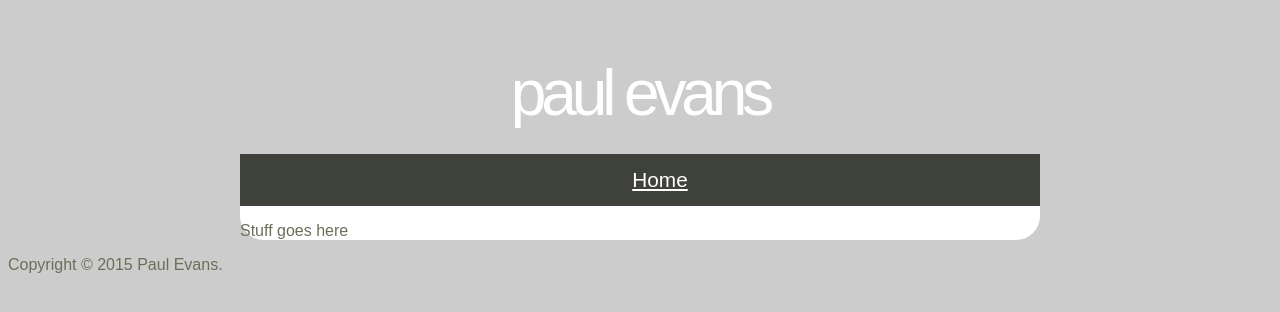
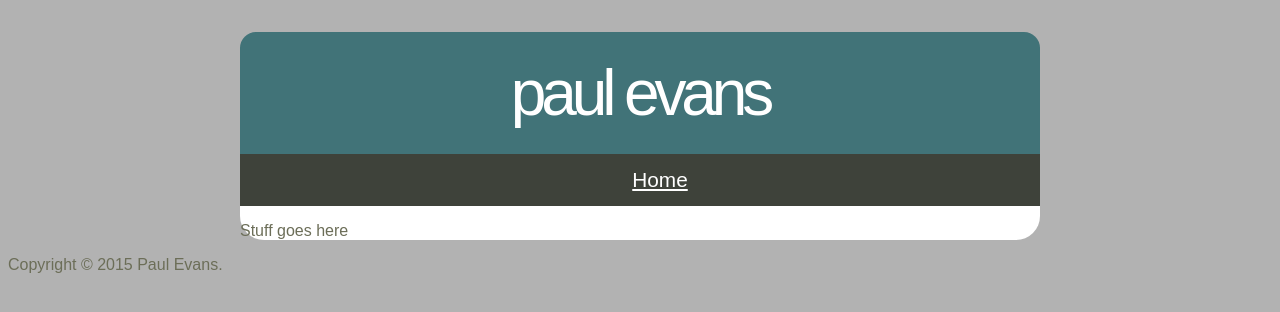
Before and after one commit to pevans-ibm/pevans-ibm.github.io, a Jekyll site: the page built from index.html, in a window 1280 px wide. Shown: the top 312 px of the page. Built offline with Jekyll 4.4.1, drawn with Linux system fonts in a browser that asks for light colours.

Commit message:
moar grey

```diff
--- a/stylesheets/main.css
+++ b/stylesheets/main.css
@@ -1,6 +1,6 @@
 body {
   font-family: Arial, sans-serif;
-  background: #CCCCCC;
+  background: #B2B2B2;
   color: #6C6E58;
 }
 
@@ -34,7 +34,7 @@ a:visited {
 #header {
   text-transform: lowercase;
   text-align: left;
-  background: #CCCCCC;
+  background: #417378;
   -moz-border-radius-topleft: 1em;
   -webkit-border-top-left-radius: 1em;
   -moz-border-radius-topright: 1em;
```
